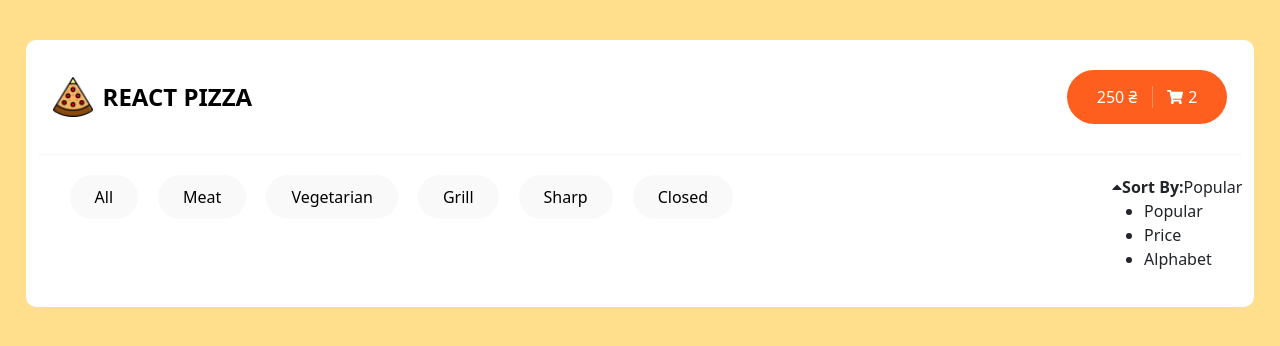
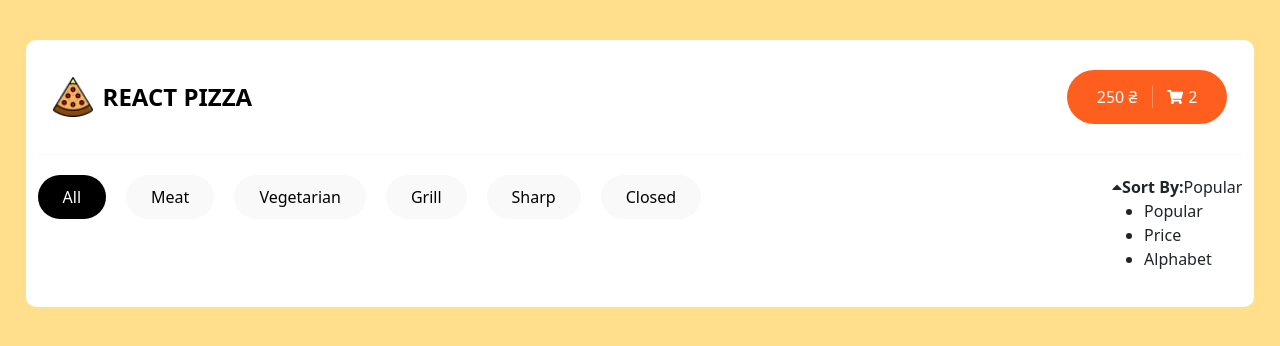
Before and after one commit to gavryk/pizza-app, a React (Create React App) app: page / in a window 1280 px wide. Shown: the top 346 px of the page. Built offline with nearby package versions, Linux system fonts and the light colour scheme.

Commit message:
create categories component, and create index.js with imports

```diff
--- a/src/App.js
+++ b/src/App.js
@@ -1,18 +1,17 @@
 import './App.scss'
-import Header from "./components/Header/Header";
 import React from "react";
 import Home from "./Pages/Home/Home";
 import { Route, Switch } from "react-router-dom";
 import Cart from "./Pages/Cart/Cart";
+import {Header} from "./components";
 
 const App = () => {
-    let catList = ['All', 'Meat', 'Vegetarian', 'Grill', 'Sharp', 'Closed'];
+    let catList = ['Meat', 'Vegetarian', 'Grill', 'Sharp', 'Closed'];
 
     return (
         <div className="app_wrapper">
            <div className="container-fluid">
-               <Header />
-
+               <Header/>
                <div className="content">
                     <Switch>
                         <Route exact path='/'>
--- a/src/Pages/Home/Home.jsx
+++ b/src/Pages/Home/Home.jsx
@@ -1,22 +1,14 @@
 import {FontAwesomeIcon} from "@fortawesome/react-fontawesome";
 import {faCaretUp} from "@fortawesome/free-solid-svg-icons";
 import React from "react";
-import style from './Home.module.scss'
+import style from './Home.module.scss';
+import {Categories} from "../../components";
 
 const Home = ({ categories }) => {
-
     return (
         <div className={`${ style.content__top } d-flex justify-content-between`}>
             <div className={`${ style.categories } col-8`}>
-                <ul className='d-flex justify-content-start align-items-center'>
-                    {
-                        categories.map(cat => {
-                            return (
-                                <li>{ cat }</li>
-                            )
-                        })
-                    }
-                </ul>
+                <Categories items={ categories }/>
             </div>
             <div className="sort">
                 <div className="sort__label">
--- a/src/Pages/Home/Home.module.scss
+++ b/src/Pages/Home/Home.module.scss
@@ -1,25 +1,6 @@
 .content__top {
   padding: 20px 0;
   .categories {
-    ul {
-      list-style: none;
-      li {
-        color: #000;
-        padding: 10px 25px;
-        background: #F9F9F9;
-        border-radius: 30px;
-        cursor: pointer;
-        font-weight: 500;
-        transition: all .3s ease-in-out;
-        margin-right: 20px;
-        &:last-child {
-          margin-right: 0;
-        }
-        &:hover, &.active {
-          background: #000;
-          color: #fff;
-        }
-      }
-    }
+
   }
 }
--- /dev/null
+++ b/src/components/Button/Button.jsx
@@ -0,0 +1,14 @@
+import React from "react";
+import style from './Button.module.scss'
+
+const Button = ({ children, active, setActive }) => {
+    return (
+        <button
+            className={`${ active && style.active } ${ style.btn  }`}
+        >
+            { children }
+        </button>
+    )
+}
+
+export default Button;
--- /dev/null
+++ b/src/components/Button/Button.module.scss
@@ -0,0 +1,23 @@
+.btn {
+  color: #000;
+  padding: 10px 25px;
+  background: #F9F9F9;
+  border-radius: 30px;
+  cursor: pointer;
+  font-weight: 500;
+  transition: all .3s ease-in-out;
+  margin-right: 20px;
+  outline: none;
+  border: none;
+  &:last-child {
+    margin-right: 0;
+  }
+  &.active {
+    background: #000;
+    color: #fff;
+  }
+  &:hover {
+    background: #000;
+    color: #fff;
+  }
+}
--- /dev/null
+++ b/src/components/Categories/Categories.jsx
@@ -0,0 +1,20 @@
+import React from "react";
+import {Button} from "../index";
+
+
+const Categories = ({ items }) => {
+    return(
+        <div className='d-flex justify-content-start align-items-center'>
+            <Button active>All</Button>
+            {
+                items.map(cat => {
+                    return (
+                        <Button>{ cat }</Button>
+                    )
+                })
+            }
+        </div>
+    )
+}
+
+export default Categories;
--- a/src/components/Header/Header.jsx
+++ b/src/components/Header/Header.jsx
@@ -18,7 +18,7 @@ const Header = () => {
                 </NavLink>
 
                 <div className={`${style.headerButton} col-2 d-flex justify-content-end`}>
-                    <NavLink to='/cart' type='button' className={ style.btn }>
+                    <NavLink to='/cart' type='button' className={ style.btnCart }>
                         <span className={ style.sum }>{ totalSum } &#8372;</span>
                         <span className={ style.cart }><FontAwesomeIcon icon={faShoppingCart} />{ totalCount }</span>
                     </NavLink>
--- a/src/components/Header/Header.module.scss
+++ b/src/components/Header/Header.module.scss
@@ -23,7 +23,7 @@
       }
     }
     .headerButton {
-      .btn {
+      .btnCart {
         background: #FE5F1E;
         border-radius: 30px;
         border: none;
--- /dev/null
+++ b/src/components/index.js
@@ -0,0 +1,13 @@
+export { default as Header } from './Header/Header';
+export { default as Categories } from './Categories/Categories';
+export { default as Button } from './Button/Button';
+
+
+
+// import Header from "./Header/Header";
+// import Categories from "./Categories/Categories";
+//
+// export {
+//     Header,
+//     Categories
+// }
```
Also changed, not shown: src/components/Categories/Categories.module.scss (added).
